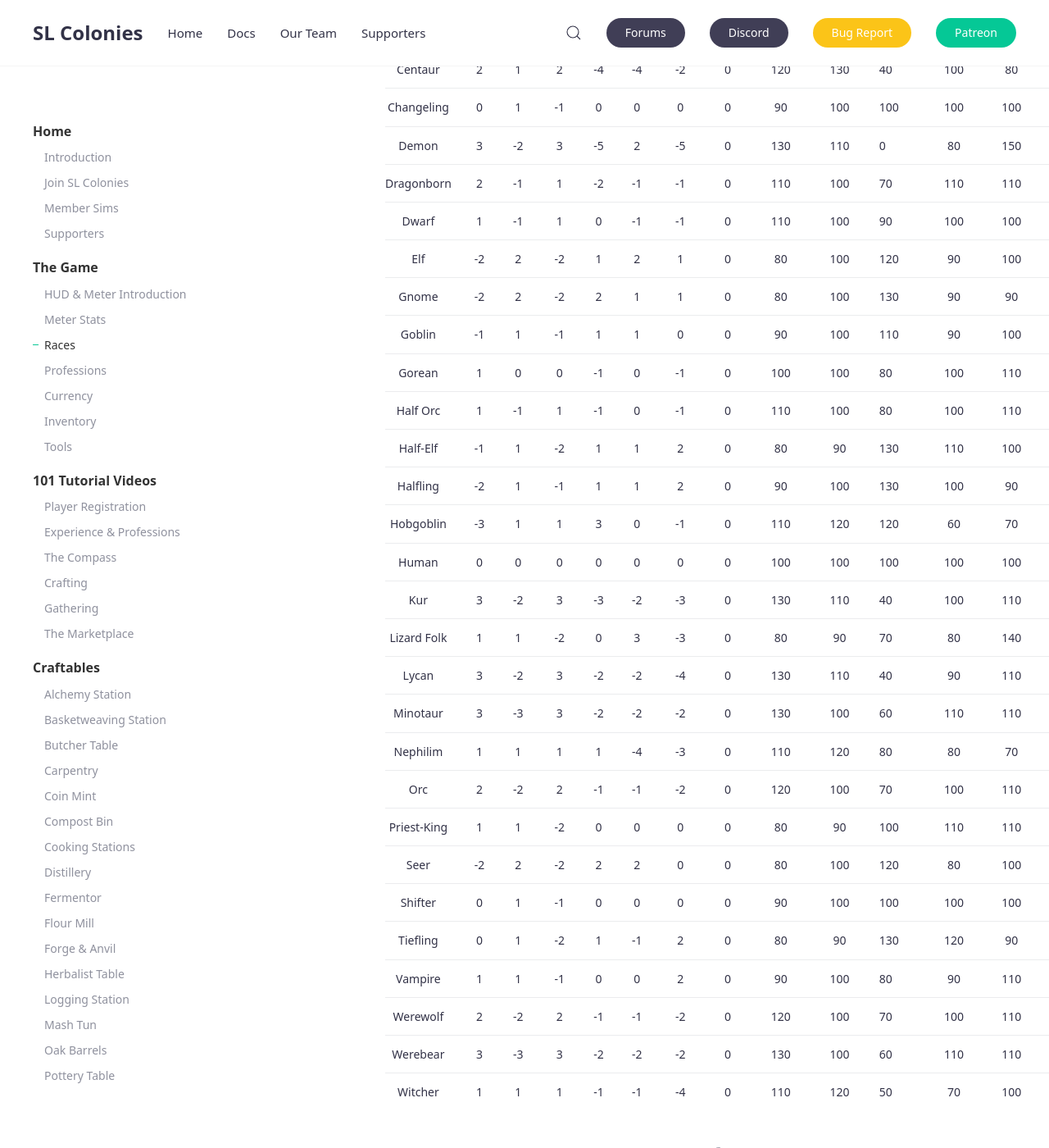
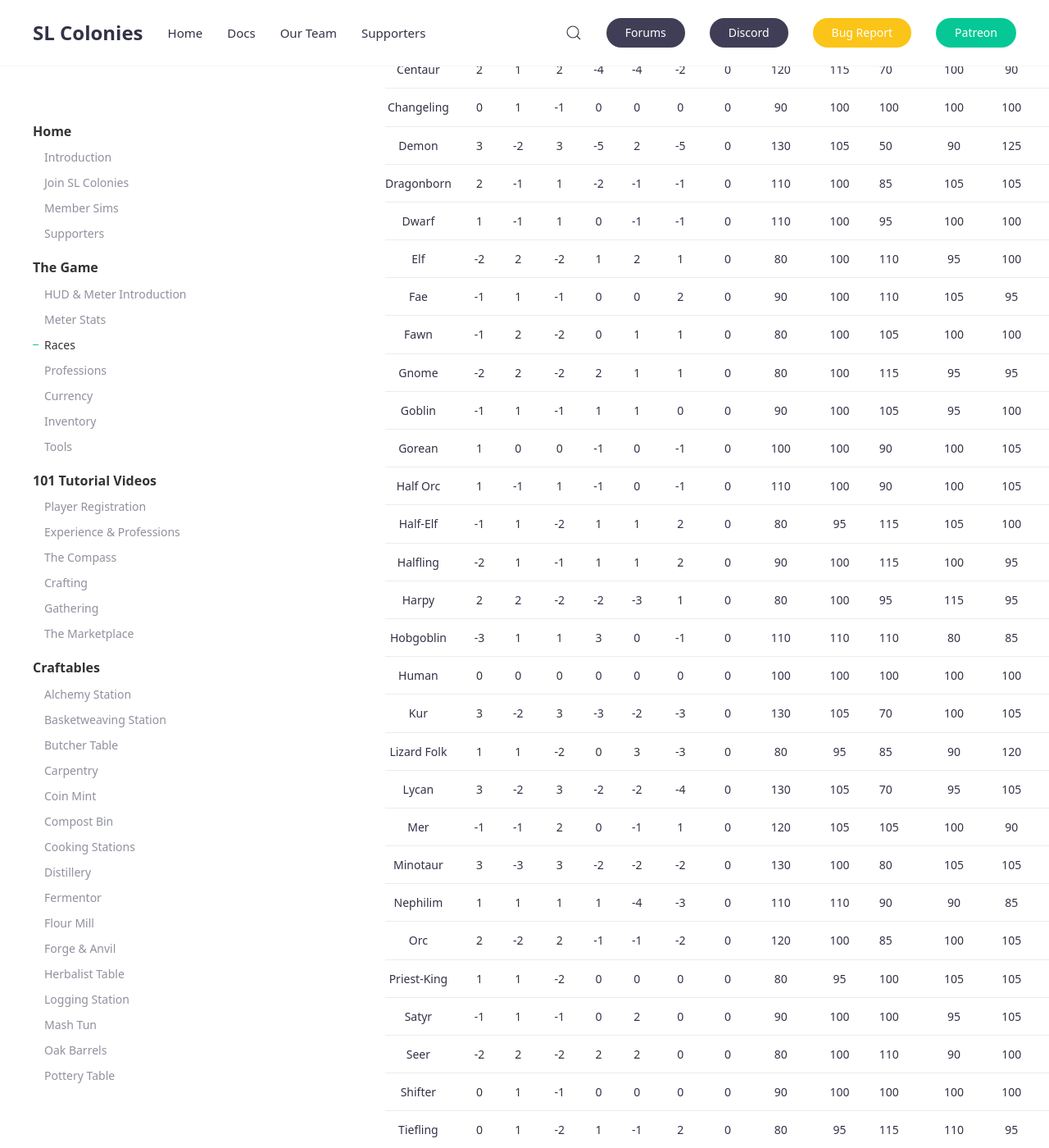
Before and after one commit to SLColonies/Public, a Jekyll site: the page built from _docs/races.md, in a window 1280 px wide and 1400 px high, scrolled down 3491 px. Shown: the whole window at 82% size. Built offline with Jekyll 4.4.1, drawn with Linux system fonts in a browser that asks for light colours; comment, search, counter and statistics services are not loaded; some of the changed text lies outside the part shown.

Commit message:
Update races.md

```diff
--- a/_docs/races.md
+++ b/_docs/races.md
@@ -68,32 +68,37 @@ Charisma = +5 Hunger & +5 Thirst
 
 |Race       | Str | Dex | Con | Int | Wis | Char| Total| Health | Energy | Thirst | Hunger| Blood | Poison | Fatigue |
 |:---------:|:---:|:---:|:---:|:---:|:---:|:---:|:----:|:------:|:------:|:-------|:-----:|:-----:|:------:|:-------:|
-|Angel      | -1  |  2  | -2  |  0  |  1  |  1  |  0   |   80   |  100   |  110   |  100  |  100  |  90    |  120    |
-|Centaur    |  2  |  1  |  2  | -4  | -4  | -2  |  0   |  120   |  130   |   40   |  100  |   80  |  80    |   70    |
-|Changeling |  0  |  1  | -1  |  0  |  0  |  0  |  0   |   90   |  100   |  100   |  100  |  100  |  90    |  110    |
-|Demon      |  3  | -2  |  3  | -5  |  2  | -5  |  0   |  130   |  110   |    0   |   80  |  150  | 150    |   30    |
-|Dragonborn |  2  | -1  |  1  | -2  | -1  | -1  |  0   |  110   |  100   |   70   |  110  |  110  | 100    |   70    |
-|Dwarf      |  1  | -1  |  1  |  0  | -1  | -1  |  0   |  110   |  100   |   90   |  100  |  100  | 100    |   90    |
-|Elf        | -2  |  2  | -2  |  1  |  2  |  1  |  0   |   80   |  100   |  120   |   90  |  100  | 100    |  130    |
-|Gnome      | -2  |  2  | -2  |  2  |  1  |  1  |  0   |   80   |  100   |  130   |   90  |   90  |  90    |  140    |
-|Goblin     | -1  |  1  | -1  |  1  |  1  |  0  |  0   |   90   |  100   |  110   |   90  |  100  | 100    |  120    |
-|Gorean     |  1  |  0  |  0  | -1  |  0  | -1  |  0   |  100   |  100   |   80   |  100  |  110  | 100    |   90    |
-|Half Orc   |  1  | -1  |  1  | -1  |  0  | -1  |  0   |  110   |  100   |   80   |  100  |  110  | 110    |   80    |
-|Half-Elf   | -1  |  1  | -2  |  1  |  1  |  2  |  0   |   80   |   90   |  130   |  110  |  100  |  90    |  120    |
-|Halfling   | -2  |  1  | -1  |  1  |  1  |  2  |  0   |   90   |  100   |  130   |  100  |   90  | 100    |  120    |
-|Hobgoblin  | -3  |  1  |  1  |  3  |  0  | -1  |  0   |  110   |  120   |  120   |   60  |   70  | 110    |  140    |
+|Angel      | -1  |  2  | -2  |  0  |  1  |  1  |  0   |   80   |  100   |  105   |  100  |  100  |  95    |  110    |
+|Centaur    |  2  |  1  |  2  | -4  | -4  | -2  |  0   |  120   |  115   |   70   |  100  |   90  |  90    |   85    |
+|Changeling |  0  |  1  | -1  |  0  |  0  |  0  |  0   |   90   |  100   |  100   |  100  |  100  |  95    |  105    |
+|Demon      |  3  | -2  |  3  | -5  |  2  | -5  |  0   |  130   |  105   |   50   |   90  |  125  | 125    |   65    |
+|Dragonborn |  2  | -1  |  1  | -2  | -1  | -1  |  0   |  110   |  100   |   85   |  105  |  105  | 100    |   85    |
+|Dwarf      |  1  | -1  |  1  |  0  | -1  | -1  |  0   |  110   |  100   |   95   |  100  |  100  | 100    |   95    |
+|Elf        | -2  |  2  | -2  |  1  |  2  |  1  |  0   |   80   |  100   |  110   |   95  |  100  | 100    |  115    |
+|Fae        | -1  |  1  | -1  |  0  |  0  |  2  |  0   |   90   |  100   |  110   |  105  |   95  |  95    |  105    |
+|Fawn       | -1  |  2  | -2  |  0  |  1  |  1  |  0   |   80   |  100   |  105   |  100  |  100  |  95    |  110    |
+|Gnome      | -2  |  2  | -2  |  2  |  1  |  1  |  0   |   80   |  100   |  115   |   95  |   95  |  95    |  120    |
+|Goblin     | -1  |  1  | -1  |  1  |  1  |  0  |  0   |   90   |  100   |  105   |   95  |  100  | 100    |  110    |
+|Gorean     |  1  |  0  |  0  | -1  |  0  | -1  |  0   |  100   |  100   |   90   |  100  |  105  | 100    |   95    |
+|Half Orc   |  1  | -1  |  1  | -1  |  0  | -1  |  0   |  110   |  100   |   90   |  100  |  105  | 105    |   90    |
+|Half-Elf   | -1  |  1  | -2  |  1  |  1  |  2  |  0   |   80   |   95   |  115   |  105  |  100  |  95    |  110    |
+|Halfling   | -2  |  1  | -1  |  1  |  1  |  2  |  0   |   90   |  100   |  115   |  100  |   95  | 100    |  110    |
+|Harpy      |  2  |  2  | -2  | -2  | -3  |  1  |  0   |   80   |  100   |   95   |  115  |   95  |  75    |  100    |
+|Hobgoblin  | -3  |  1  |  1  |  3  |  0  | -1  |  0   |  110   |  110   |  110   |   80  |   85  | 105    |  120    |
 |Human      |  0  |  0  |  0  |  0  |  0  |  0  |  0   |  100   |  100   |  100   |  100  |  100  | 100    |  100    |
-|Kur        |  3  | -2  |  3  | -3  | -2  | -3  |  0   |  130   |  110   |   40   |  100  |  110  | 110    |   50    |
-|Lizard Folk|  1  |  1  | -2  |  0  |  3  | -3  |  0   |   80   |   90   |   70   |   80  |  140  | 110    |  110    |
-|Lycan      |  3  | -2  |  3  | -2  | -2  | -4  |  0   |  130   |  110   |   40   |   90  |  110  | 110    |   60    |
-|Minotaur   |  3  | -3  |  3  | -2  | -2  | -2  |  0   |  130   |  100   |   60   |  110  |  110  | 110    |   50    |
-|Nephilim   |  1  |  1  |  1  |  1  | -4  | -3  |  0   |  110   |  120   |   80   |   80  |   70  |  70    |  120    |
-|Orc        |  2  | -2  |  2  | -1  | -1  | -2  |  0   |  120   |  100   |   70   |  100  |  110  | 110    |   70    |
-|Priest-King|  1  |  1  | -2  |  0  |  0  |  0  |  0   |   80   |   90   |  100   |  110  |  110  |  80    |  110    |
-|Seer       | -2  |  2  | -2  |  2  |  2  |  0  |  0   |   80   |  100   |  120   |   80  |  100  | 100    |  140    |
-|Shifter    |  0  |  1  | -1  |  0  |  0  |  0  |  0   |   90   |  100   |  100   |  100  |  100  |  90    |  110    |
-|Tiefling   |  0  |  1  | -2  |  1  | -1  |  2  |  0   |   80   |   90   |  130   |  120  |   90  |  70    |  120    |
-|Vampire    |  1  |  1  | -1  |  0  |  0  |  2  |  0   |   90   |  100   |   80   |   90  |  110  |  90    |  110    |
-|Werewolf   |  2  | -2  |  2  | -1  | -1  | -2  |  0   |  120   |  100   |   70   |  100  |  110  | 110    |   70    |
-|Werebear   |  3  | -3  |  3  | -2  | -2  | -2  |  0   |  130   |  100   |   60   |  110  |  110  | 110    |   50    |
-|Witcher    |  1  |  1  |  1  | -1  | -1  | -4  |  0   |  110   |  120   |   50   |   70  |  100  | 100    |  100    |
+|Kur        |  3  | -2  |  3  | -3  | -2  | -3  |  0   |  130   |  105   |   70   |  100  |  105  | 105    |   75    |
+|Lizard Folk|  1  |  1  | -2  |  0  |  3  | -3  |  0   |   80   |   95   |   85   |   90  |  120  | 105    |  105    |
+|Lycan      |  3  | -2  |  3  | -2  | -2  | -4  |  0   |  130   |  105   |   70   |   95  |  105  | 105    |   80    |
+|Mer        | -1  | -1  |  2  |  0  | -1  |  1  |  0   |  120   |  105   |  105   |  100  |   90  | 105    |   95    |
+|Minotaur   |  3  | -3  |  3  | -2  | -2  | -2  |  0   |  130   |  100   |   80   |  105  |  105  | 105    |   75    |
+|Nephilim   |  1  |  1  |  1  |  1  | -4  | -3  |  0   |  110   |  110   |   90   |   90  |   85  |  85    |  110    |
+|Orc        |  2  | -2  |  2  | -1  | -1  | -2  |  0   |  120   |  100   |   85   |  100  |  105  | 105    |   85    |
+|Priest-King|  1  |  1  | -2  |  0  |  0  |  0  |  0   |   80   |   95   |  100   |  105  |  105  |  90    |  105    |
+|Satyr      | -1  |  1  | -1  |  0  |  2  |  0  |  0   |   90   |  100   |  100   |   95  |  105  | 105    |  105    |
+|Seer       | -2  |  2  | -2  |  2  |  2  |  0  |  0   |   80   |  100   |  110   |   90  |  100  | 100    |  120    |
+|Shifter    |  0  |  1  | -1  |  0  |  0  |  0  |  0   |   90   |  100   |  100   |  100  |  100  |  95    |  105    |
+|Tiefling   |  0  |  1  | -2  |  1  | -1  |  2  |  0   |   80   |   95   |  115   |  110  |   95  |  85    |  110    |
+|Vampire    |  1  |  1  | -1  |  0  |  0  |  2  |  0   |   90   |  100   |   90   |   95  |  105  |  95    |  105    |
+|Werewolf   |  2  | -2  |  2  | -1  | -1  | -2  |  0   |  120   |  100   |   85   |  100  |  105  | 105    |   85    |
+|Werebear   |  3  | -3  |  3  | -2  | -2  | -2  |  0   |  130   |  100   |   80   |  105  |  105  | 105    |   75    |
+|Witcher    |  1  |  1  |  1  | -1  | -1  | -4  |  0   |  110   |  110   |   75   |   85  |  100  | 100    |  100    |
```
